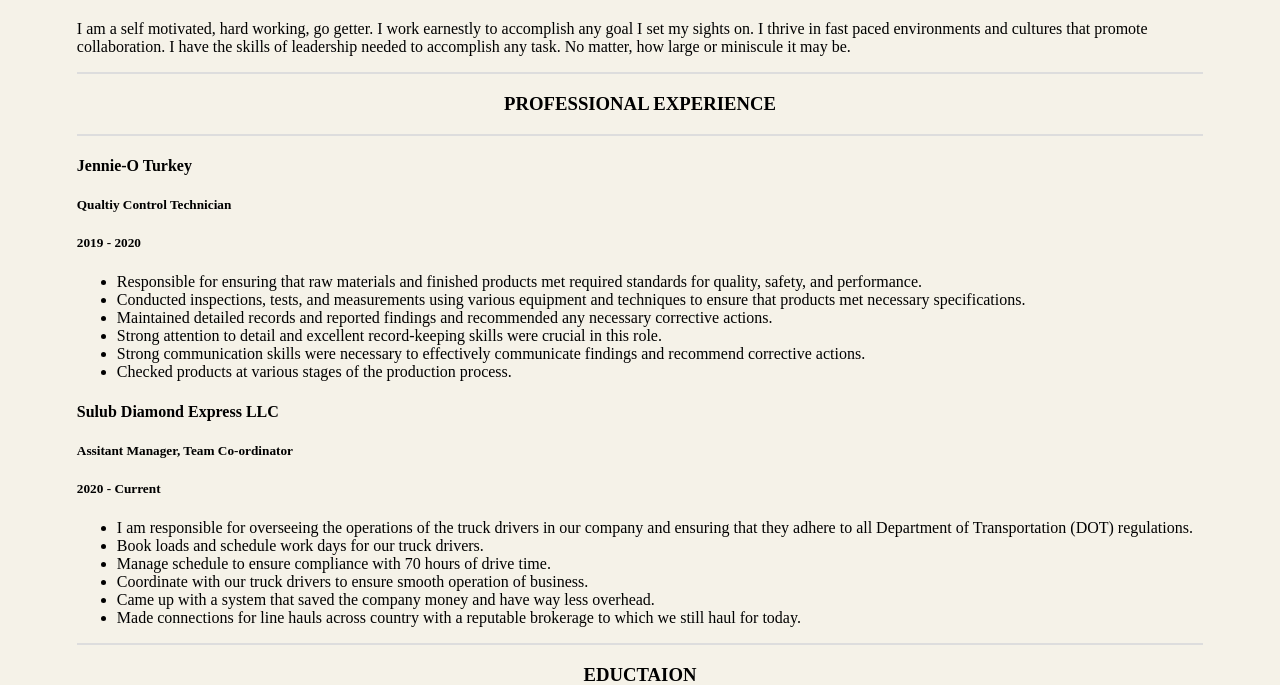
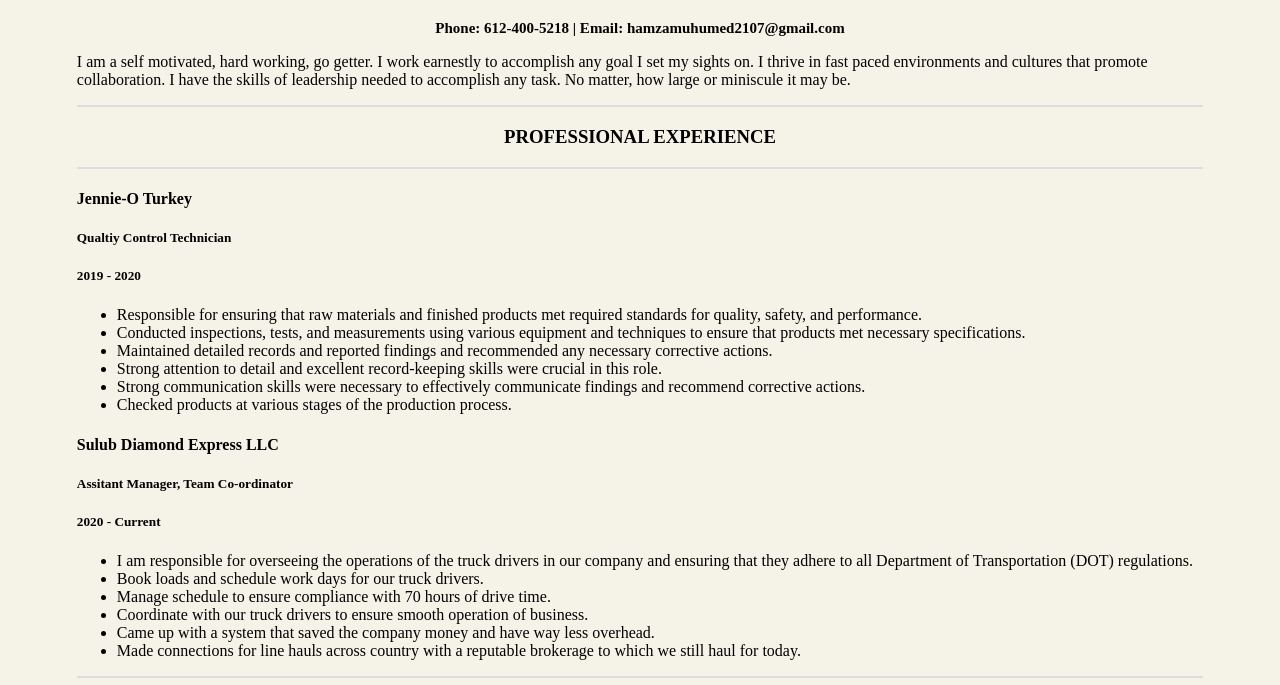
Before and after one commit to hmuhumed/hmuhumed.github.io, a plain HTML site: page index.html in a window 1280 px wide. Shown: the part 115-800 px from the top of the page. Drawn offline with Linux system fonts and the light colour scheme.

Commit message:
Update index.html

```diff
--- a/index.html
+++ b/index.html
@@ -9,6 +9,7 @@
   <body>
     <div>
       <h1>Hamza Muhumed</h1>
+      <h2>Phone: 612-400-5218 | Email: hamzamuhumed2107@gmail.com</h2>
       <p>I am a self motivated, hard working, go getter. I work earnestly to accomplish any goal I set my sights on. I thrive in fast paced environments and cultures that promote collaboration. I have the skills of leadership needed to accomplish any task. No matter, how large or miniscule it may be.</p>
     </div>
 
@@ -20,7 +21,6 @@
       <h4>Jennie-O Turkey</h4>
       <h5>Qualtiy Control Technician</h5>
       <h5>2019 - 2020</h5>
-
 
       <ul>
         <li>Responsible for ensuring that raw materials and finished products met required standards for quality, safety, and performance.</li>
@@ -37,7 +37,6 @@
       <h5>Assitant Manager, Team Co-ordinator</h5>
       <h5>2020 - Current</h5>
 
-
       <ul>
         <li>I am responsible for overseeing the operations of the truck drivers in our company and ensuring that they adhere to all Department of Transportation (DOT) regulations.</li>
         <li>Book loads and schedule work days for our truck drivers.</li>
@@ -48,16 +47,13 @@
       </ul>
     </div>
 
-
     <div class="exp-header">
-    <h3>Eductaion</h3>
+      <h3>Education</h3>
     </div>
 
     <div>
       <h5>High School Diploma</h5>
       <h5>Willmar Senior High School | Class of 2019</h5>
-
-
     </div>
   </body>
 </html>
```
Lines whose indentation alone changed are shown as unchanged.
